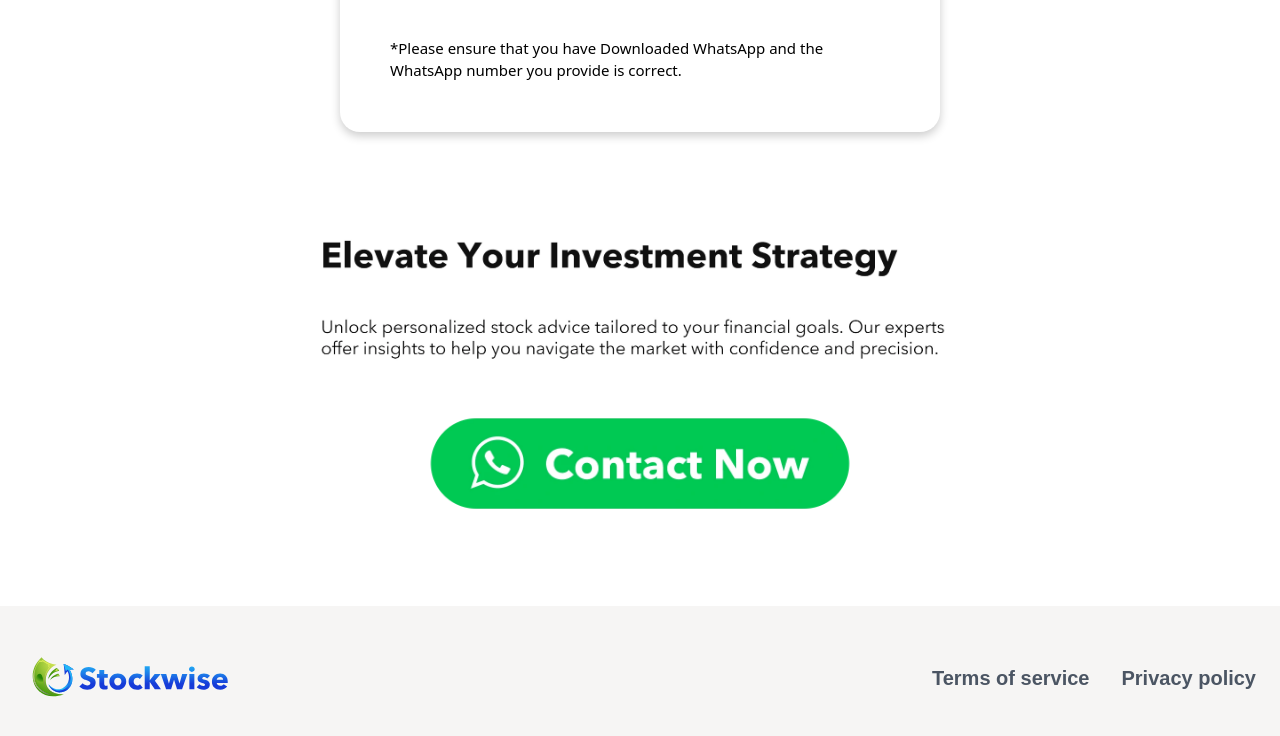
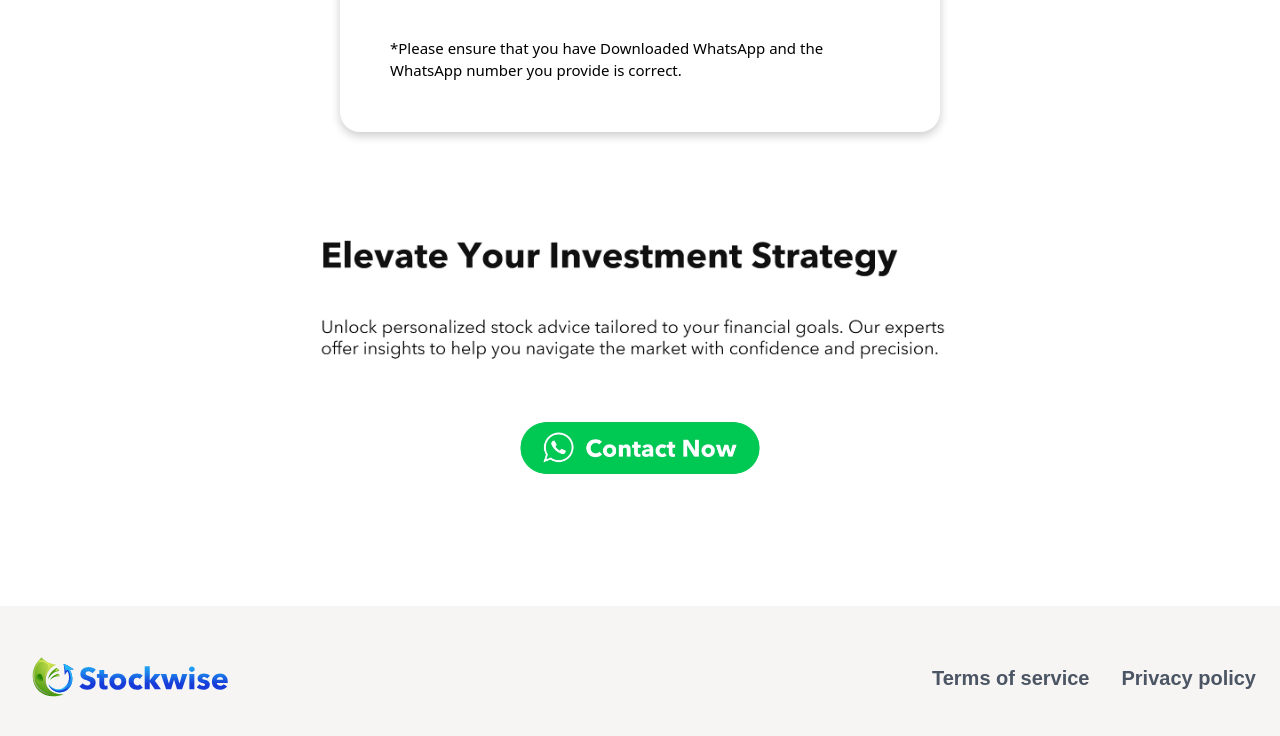
Before and after one commit to Matt-ui-Designer/stockswise, a plain HTML site: page images/contact.html in a window 1280 px wide. Shown: the part 1087-1823 px from the top of the page. Drawn offline with nearby package versions, Linux system fonts and the light colour scheme; a web font is replaced by a local one.

Commit message:
Update contact.html

```diff
--- a/images/contact.html
+++ b/images/contact.html
@@ -101,8 +101,8 @@
         </div>
 	    <div class="image-section" style="position: relative;">
 		<a href="https://chat.whatsapp.com/BaAzEJYVVlfKgcF5x3yveP" target="_blank">
-                <img src="button.webp" alt="WhatsApp" class="block md:hidden" style="width: 20%;  position: absolute; bottom: 30%; left: 50%; transform: translateX(-50%);">
-		<img src="button.webp" alt="WhatsApp" class="hidden md:block" style="width: 35%;  position: absolute; bottom: 20%; left: 50%; transform: translateX(-50%);">
+                <img src="button.webp" alt="WhatsApp" class="hidden md:block" style="width: 20%;  position: absolute; bottom: 30%; left: 50%; transform: translateX(-50%);">
+		<img src="button.webp" alt="WhatsApp" class="block md:hidden" style="width: 35%;  position: absolute; bottom: 20%; left: 50%; transform: translateX(-50%);">
             </a>
             <img class="desktop-image" src="web-contact-2.webp" alt="web-contact-2">
             <img class="mobile-image" src="mobile-contact-2.webp" alt="mobile-contact-2">
```
